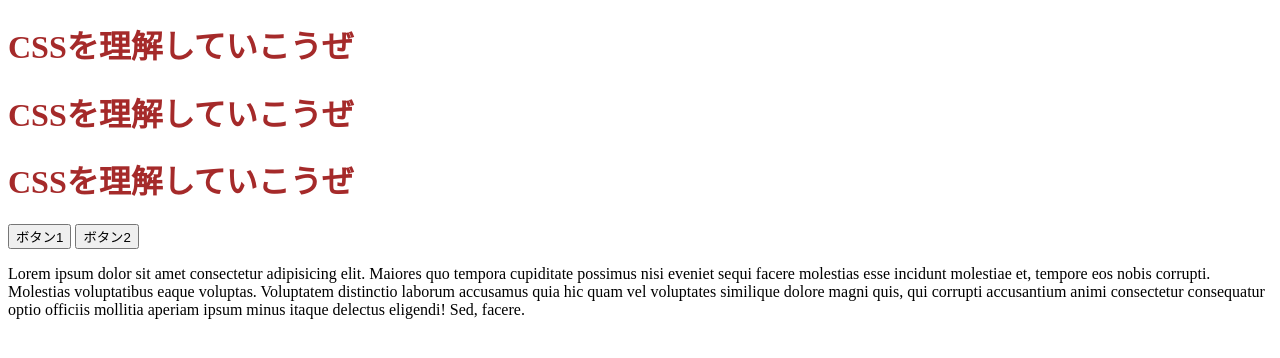
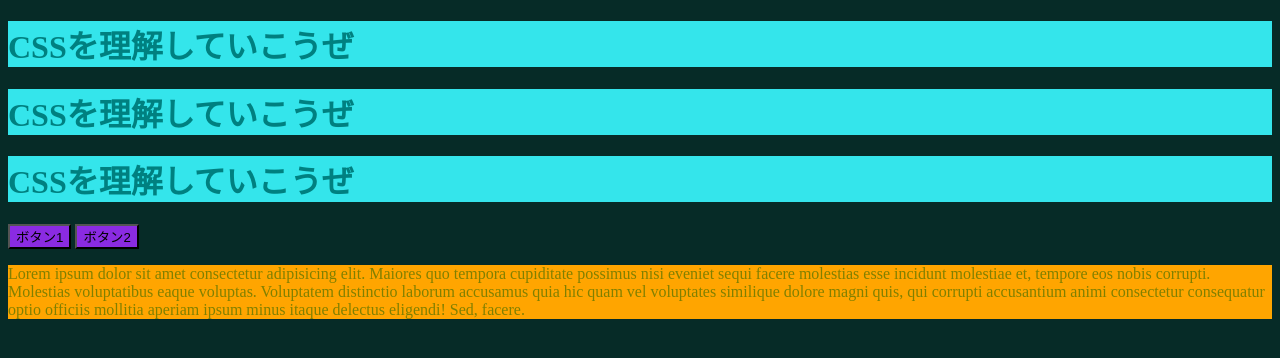
Before and after one commit to rintarotajima/Bootcamp2023, a plain HTML site: page introCSS/index.html in a window 1280 px wide. Drawn offline with Linux system fonts and the light colour scheme.

Commit message:
[add] 16進数での色の当て方など

```diff
--- a/introCSS/sleep.css
+++ b/introCSS/sleep.css
@@ -1,3 +1,19 @@
 h1 {
-    color: brown;
+    color: teal;
+    background-color: #34e5eb;
 }
+
+button {
+    color: black;
+    background-color: blueviolet;
+}
+
+
+p {
+    color: olive;
+    background: orange;
+}
+
+body {
+    background-color: #062b27;
+}
```
